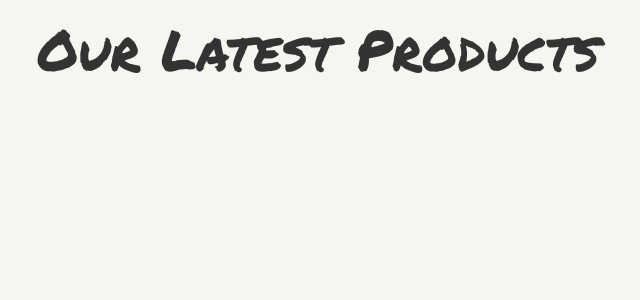
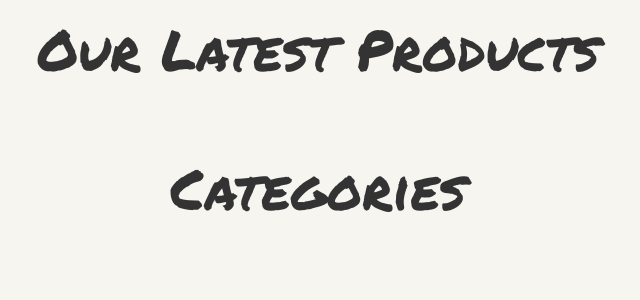
Before and after one commit to RoyMagnussen/CottonBox-Data-Centric, a Flask app: page / in a window 1280 px wide. Shown: the part 74-374 px from the top of the page, without its empty margins (322-962 px from the left). Run offline with Flask 2, Linux system fonts and the light colour scheme; data that the repository does not hold is empty; some libraries are stand-ins or nearby versions; some web fonts are replaced.

Commit message:
Created categories section.

```diff
--- a/templates/en_gb/index.html
+++ b/templates/en_gb/index.html
@@ -42,4 +42,13 @@
         {% endfor %}
     </div>
 </div>
+<!-- Categories Section -->
+<div class="container pt-3 mt-5">
+    <h1 class="display-4 section-heading text-center">Categories</h1>
+    <div class="row justify-content-center">
+        {% for category in context.categories %}
+            {% include 'en_gb/includes/_category_card.html' %}
+        {% endfor %}
+    </div>
+</div>
 {% endblock content %}
```
